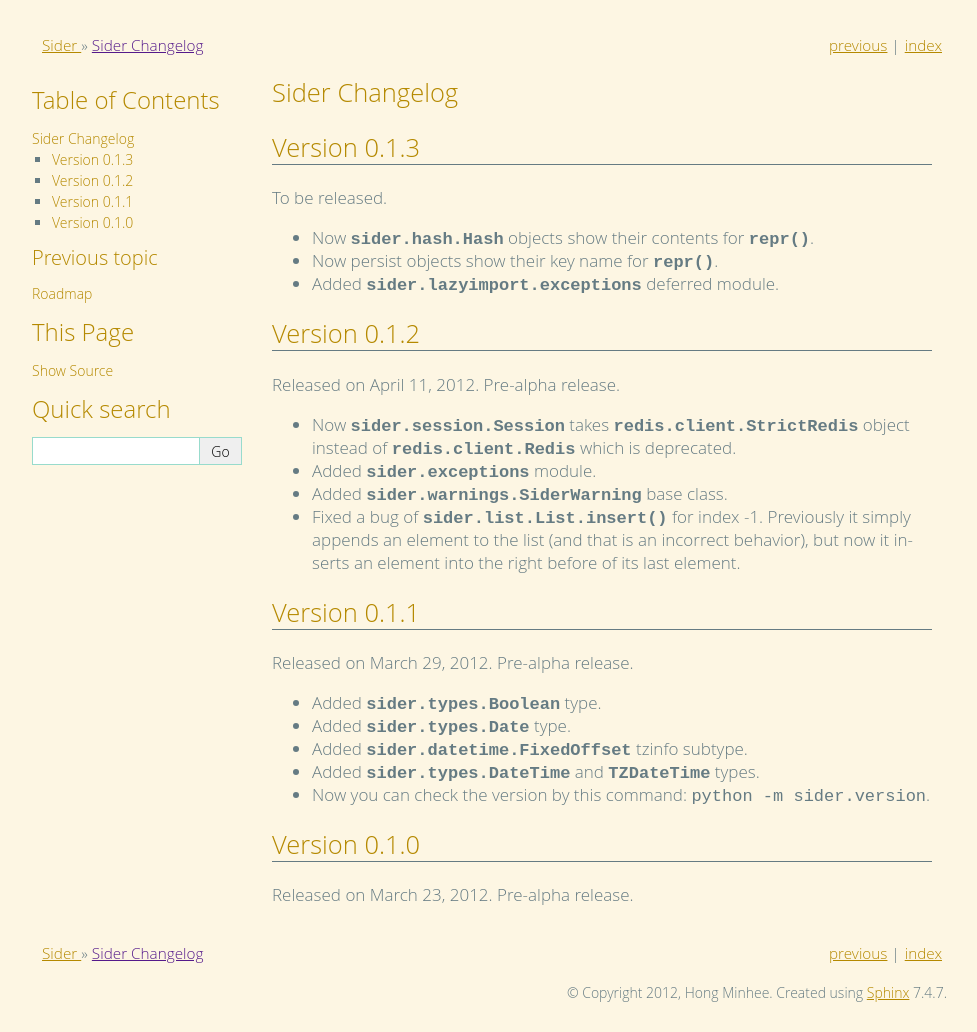
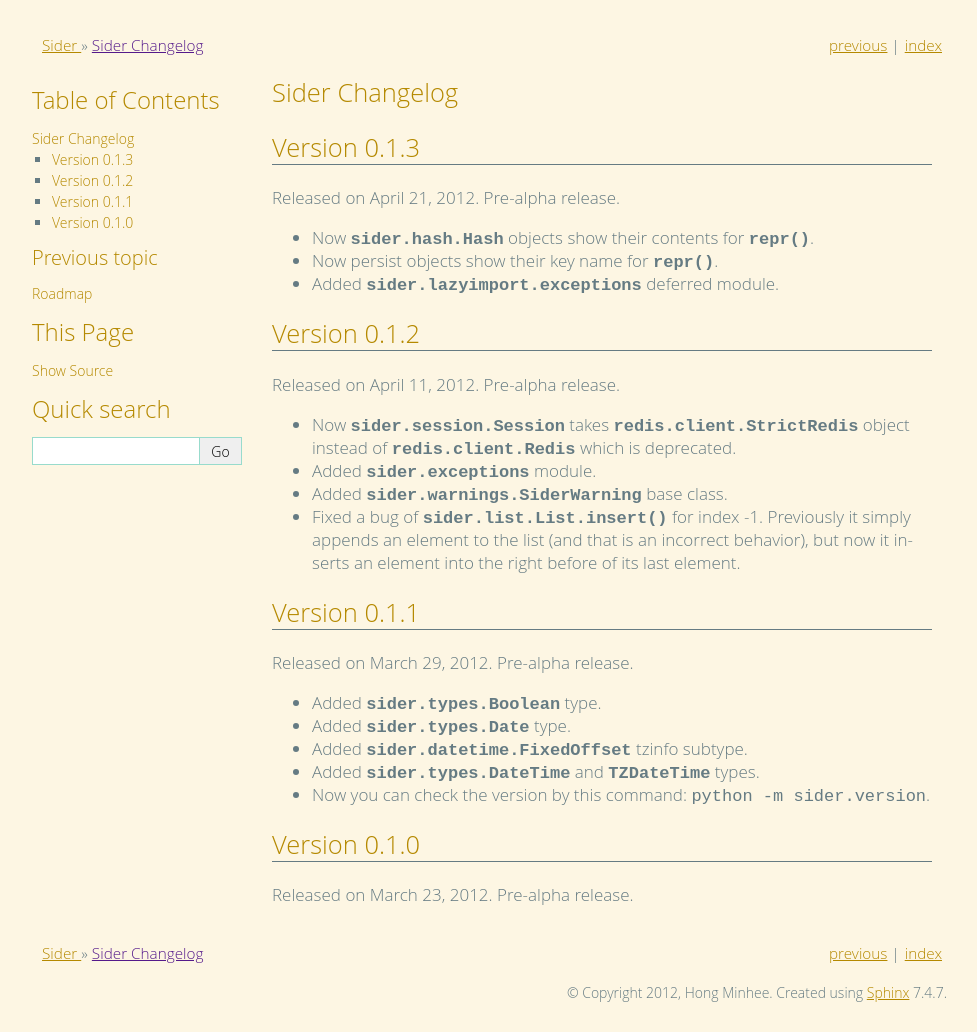
Before and after one commit to dahlia/sider, a Sphinx documentation site: the page built from docs/changes.rst, in a window 1280 px wide. Shown: the whole page, without its empty margins (148-1125 px from the left). Built offline with Sphinx 7.4.7, drawn with Linux system fonts in a browser that asks for light colours; the version number could not be read and is left out.

Commit message:
Release 0.1.3

```diff
--- a/docs/changes.rst
+++ b/docs/changes.rst
@@ -4,7 +4,7 @@
 Version 0.1.3
 -------------
 
-To be released.
+Released on April 21, 2012.  Pre-alpha release.
 
 - Now :class:`sider.hash.Hash` objects show their contents for :func:`repr()`.
 - Now persist objects show their key name for :func:`repr()`.
```
